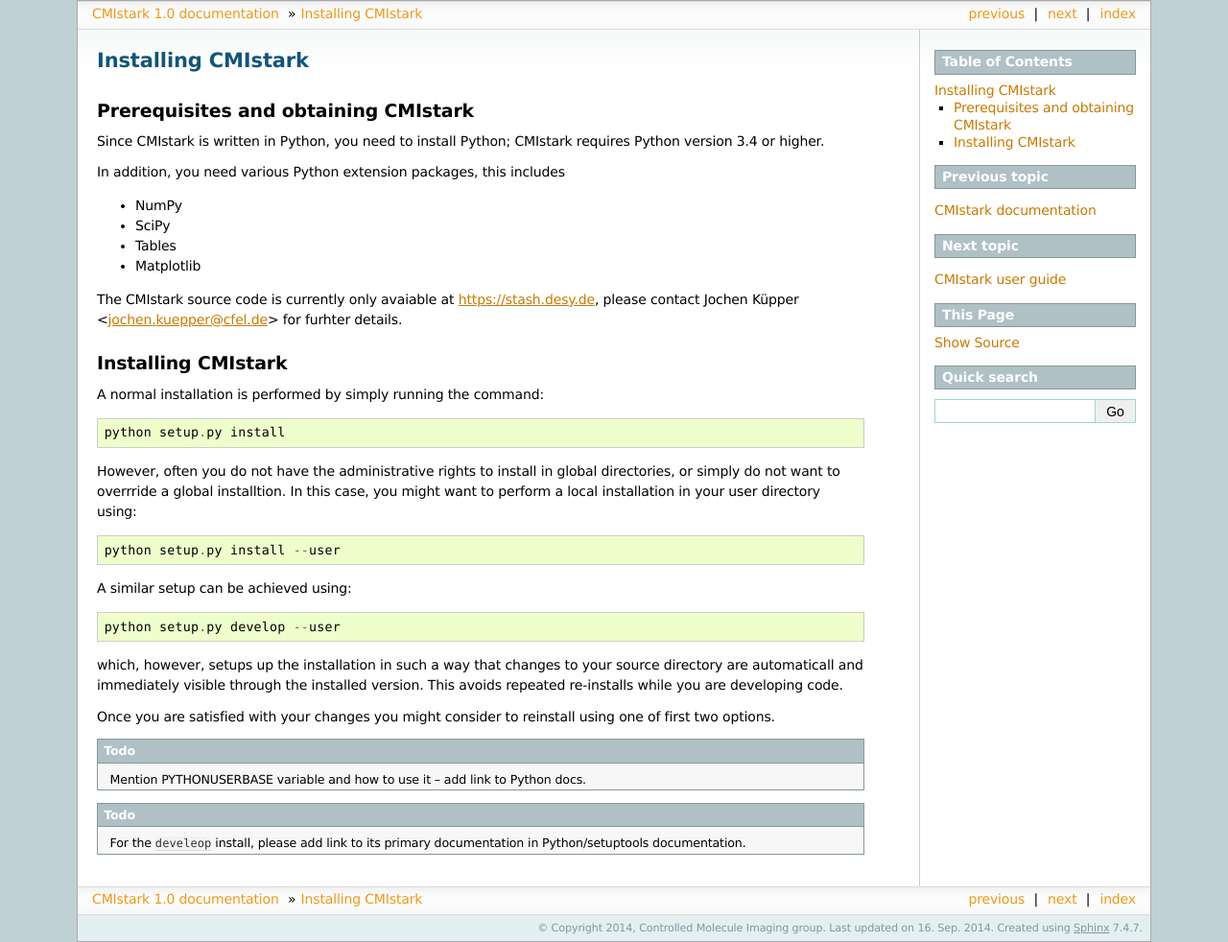
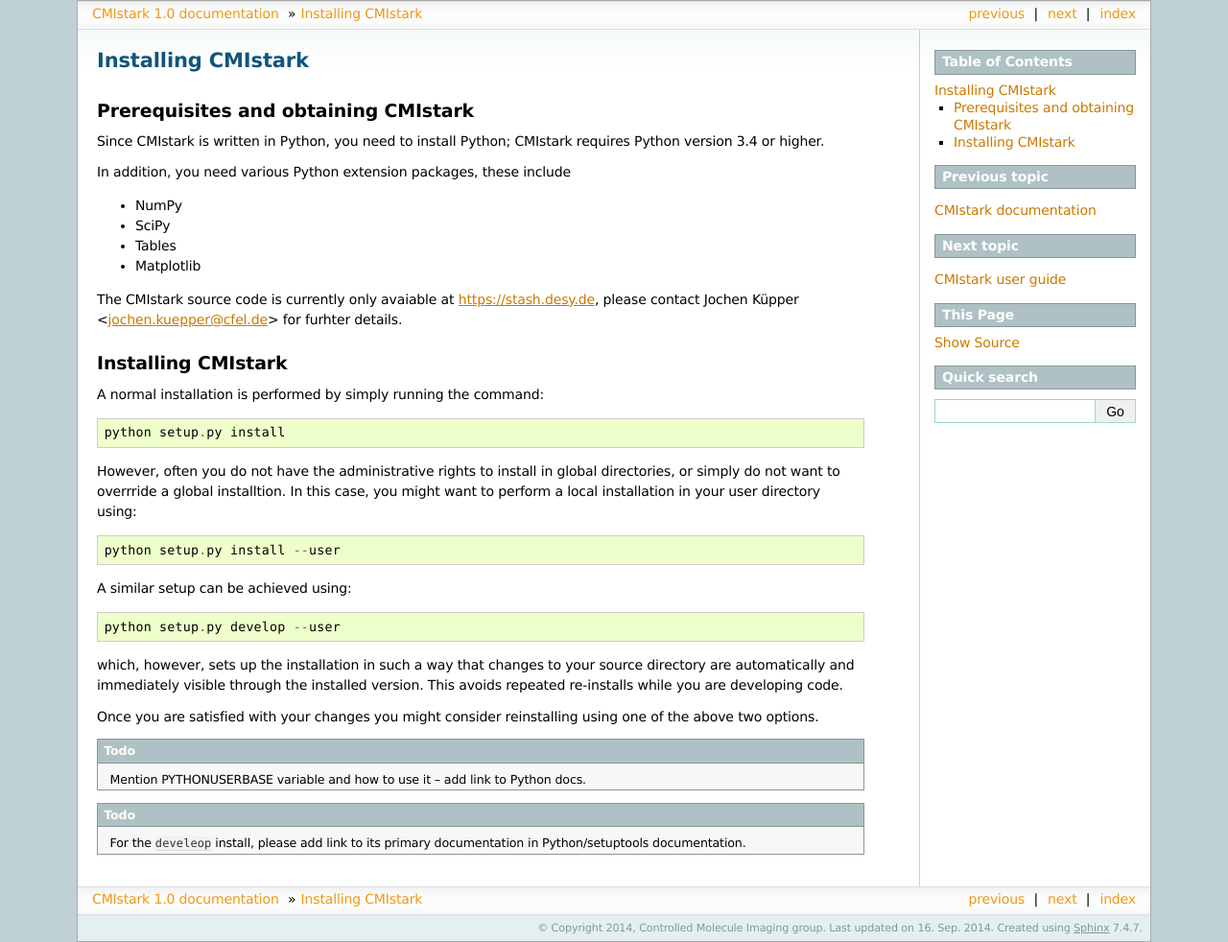
Before and after one commit to CFEL-CMI/cmistark, a Sphinx documentation site: the page built from doc/installation.rst, in a window 1280 px wide. Shown: the whole page at 96% size. Built offline with Sphinx 7.4.7, drawn with Linux system fonts in a browser that asks for light colours.

Commit message:
small language changes to installation.rst

```diff
--- a/doc/installation.rst
+++ b/doc/installation.rst
@@ -7,7 +7,7 @@
 Since CMIstark is written in Python, you need to install Python; CMIstark requires Python version
 3.4 or higher.
 
-In addition, you need various Python extension packages, this includes
+In addition, you need various Python extension packages, these include
 
 * NumPy
 * SciPy
@@ -35,11 +35,11 @@
 
   python setup.py develop --user
 
-which, however, setups up the installation in such a way that changes to your source directory are
-automaticall and immediately visible through the installed version. This avoids repeated re-installs
-while you are developing code.
+which, however, sets up the installation in such a way that changes to your source directory are
+automatically and immediately visible through the installed version. This avoids repeated
+re-installs while you are developing code.
 
-Once you are satisfied with your changes you might consider to reinstall using one of first two
+Once you are satisfied with your changes you might consider reinstalling using one of the above two
 options.
 
 .. todo:: Mention PYTHONUSERBASE variable and how to use it -- add link to Python docs.
```
